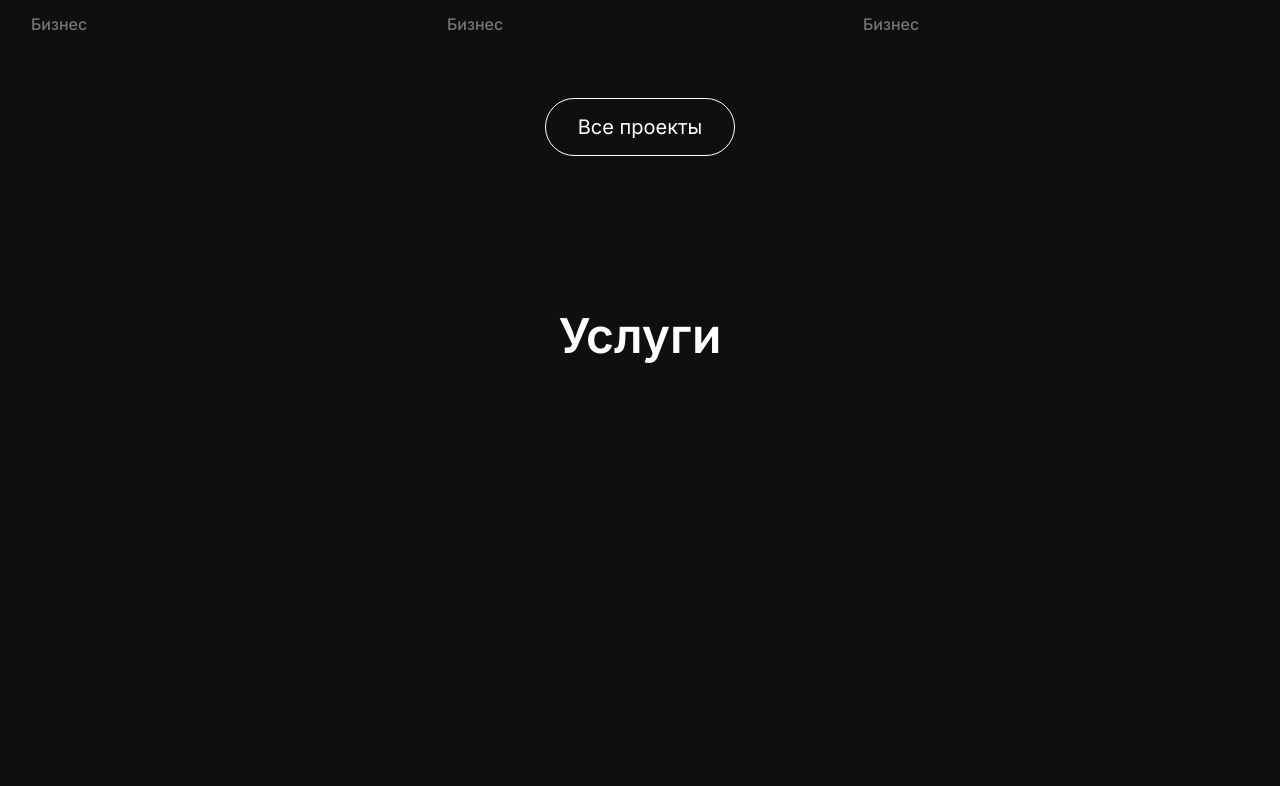
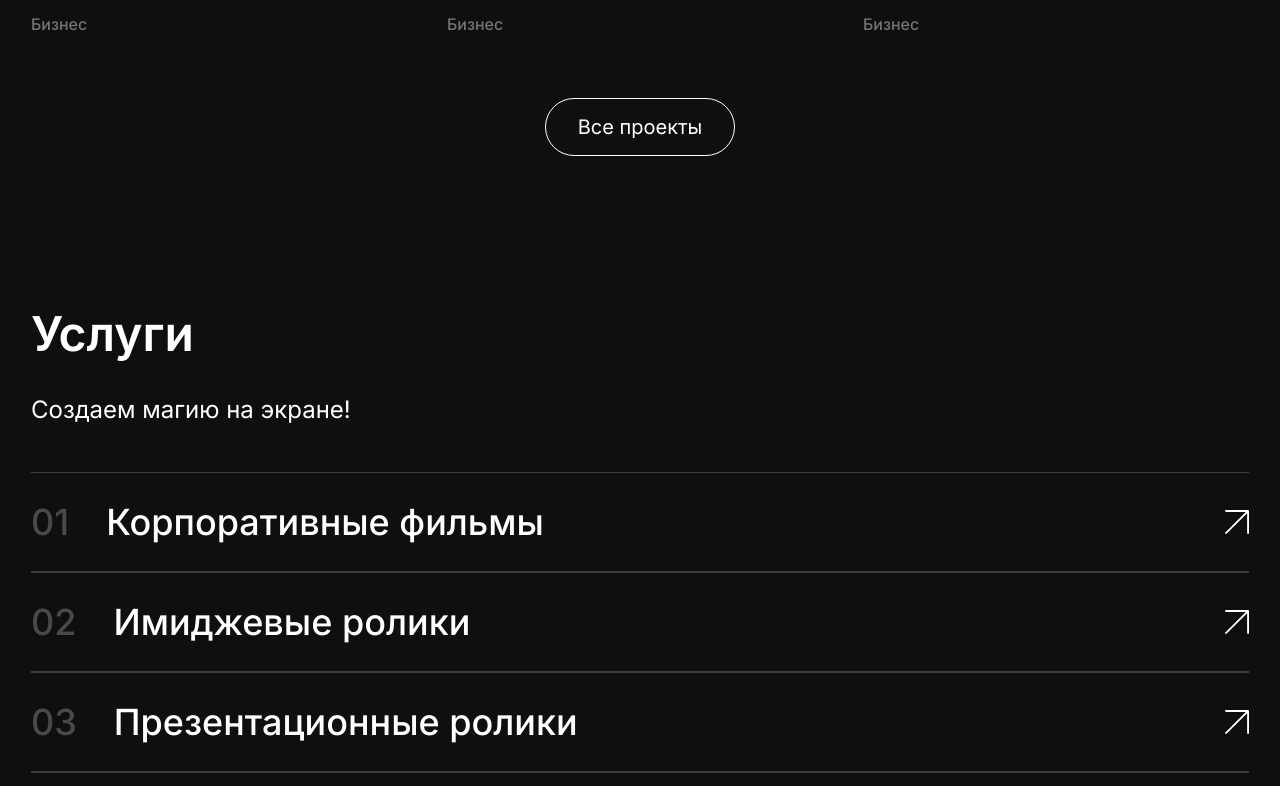
Before and after one commit to tmrkev/Anzored, a React (Create React App) app in the folder anzred/: page / in a window 1280 px wide. Shown: the part 3002-3788 px from the top of the page. Before the commit the page ends 3415 px from the top, so only its background shows below. Built offline with nearby package versions, Linux system fonts and the light colour scheme.

Commit message:
nah i dwin

```diff
--- a/anzred/src/components/Section__5.jsx
+++ b/anzred/src/components/Section__5.jsx
@@ -1,10 +1,51 @@
+import ServiceItem from "./Service__item";
+function ServicesSection() {
+    const servicesData = [
+        {id:1, number:'01', description:'Корпоративные фильмы', image:'icons/arrow_looking_right.svg'},
+        {id:2, number:'02', description:'Имиджевые ролики', image:'icons/arrow_looking_right.svg'},
+        {id:3, number:'03', description:'Презентационные ролики', image:'icons/arrow_looking_right.svg'},
+        {id:4, number:'04', description:'Рекламные ролики', image:'icons/arrow_looking_right.svg'},
+        {id:5, number:'05', description:'Анимационные ролики', image:'icons/arrow_looking_right.svg'},
+        {id:6, number:'06', description:'Предметная съемка', image:'icons/arrow_looking_right.svg'},
+        {id:7, number:'07', description:'Онлайн-трансляции', image:'icons/arrow_looking_right.svg'},
+        {id:8, number:'08', description:'Отчетные видеоролики', image:'icons/arrow_looking_right.svg'},
+        {id:9, number:'09', description:'Представление площадки для предметной съемки', image:'icons/arrow_looking_right.svg'},
+        {id:10, number:'10', description:'Покупка лицензионного программного обеспечения', image:'icons/arrow_looking_right.svg'},
+        {id:11, number:'11', description:'Установка программного обеспечения', image:'icons/arrow_looking_right.svg'},
+    ];
+
+
+    return (
+        <div className="srvices_list">
+            {servicesData.map ((ServiceItemData) => (
+                <ServiceItem key={ServiceItemData.id} ServiceItemData={ServiceItemData} />
+
+            ))}
+        </div>
+    )
+}
+
+
+
+
+
+
+
+
+
+
+
+
 function Section5() {
     return(
         <section className="Section__5">
             <div className="container">
                 <div className="content">
-                    <p className="top_text_section4">Услуги</p>
-
+                    <div className="top_text_section5_content">
+                        <h2 className="top_text_section5">Услуги</h2>
+                        <p className="section5_subtitle">Создаем магию на экране!</p>
+                    </div>
+                    <ServicesSection />
                 </div>
             </div>
         </section>
--- /dev/null
+++ b/anzred/src/components/Section__6.jsx
@@ -0,0 +1,3 @@
+function Section6() {
+
+}
--- /dev/null
+++ b/anzred/src/components/Service__item.jsx
@@ -0,0 +1,31 @@
+import { useState } from 'react';
+
+function ServiceItem({ ServiceItemData }) {
+    const [isAnimating, setIsAnimating] = useState(false);
+
+    const handleClick = () => {
+        setIsAnimating(true);
+        setTimeout(() => setIsAnimating(false), 500); // Длительность анимации
+    };
+
+    return (
+        <div className="Service_item">
+            <hr className="line_up" />
+            <div className="service_item_content">
+                <div className="service_item_text_content">
+                    <h2 className="service_number">{ServiceItemData.number}</h2>
+                    <h3 className="service_description">{ServiceItemData.description}</h3>
+                </div>
+                <img
+                    src={ServiceItemData.image}
+                    alt=""
+                    className={`Service_image ${isAnimating ? 'animate' : ''}`}
+                    onClick={handleClick}
+                />
+            </div>
+            <hr className="line_up" />
+        </div>
+    );
+}
+
+export default ServiceItem;
--- a/anzred/src/global.css
+++ b/anzred/src/global.css
@@ -15,7 +15,6 @@ body {
 .page {
     display: flex;
     flex-direction: column;
-    align-items: center;
 }
 
 .container {
@@ -265,8 +264,6 @@ header {
     font-size: 48px;
     font-weight: 600;
     margin: 150px 0 48px 0;
-    display: flex;
-    justify-content: flex-start;
 }
 .cases_list{
     display: grid;
@@ -317,3 +314,69 @@ header {
     border: 1px solid #FFF;
     padding: 16px 32px;
 }
+.Section__5 {
+    margin: 148px 0 148px 0;
+
+}
+.top_text_section5_content {
+    margin-bottom: 48px;
+}
+.top_text_section5 {
+    color: #FFF;
+    font-family: Inter;
+    font-size: 48px;
+    font-weight: 600;
+    margin-bottom: 32px;
+}
+.section5_subtitle {
+    color: #FFF;
+    font-family: Inter;
+    font-size: 24px;
+    font-weight: 400;
+}
+.Service_item {
+    width: 100%;
+}
+.service_item_content{
+    display: flex;
+    justify-content: space-between;
+    align-items: center;
+    margin: 27px 0 27px 0;
+}
+.service_item_text_content {
+    display: flex;
+}
+.line_up {
+    background: #3D3D3D;
+    height: 1px;
+    border: none;
+}
+.service_number {
+    color: #494949;
+    font-family: Inter;
+    font-size: 36px;
+    font-weight: 500;
+    margin-right: 37px;
+}
+.service_description {
+    color: #FFF;
+    font-family: Inter;
+    font-size: 36px;
+    font-weight: 500;
+}
+.Service_image {
+    width: 24px;
+    height: 24px;
+    cursor: pointer;
+    transition: transform 0.3s ease;
+}
+.Service_image.animate {
+    animation: wiggle 0.3s ease-in-out;
+}
+@keyframes wiggle {
+    0% { transform: rotate(0deg); }
+    25% { transform: rotate(-10deg); }
+    50% { transform: rotate(10deg); }
+    75% { transform: rotate(-5deg); }
+    100% { transform: rotate(0deg); }
+}
```
Also changed, not shown: anzred/public/icons/arrow_looking_right.svg (added).
